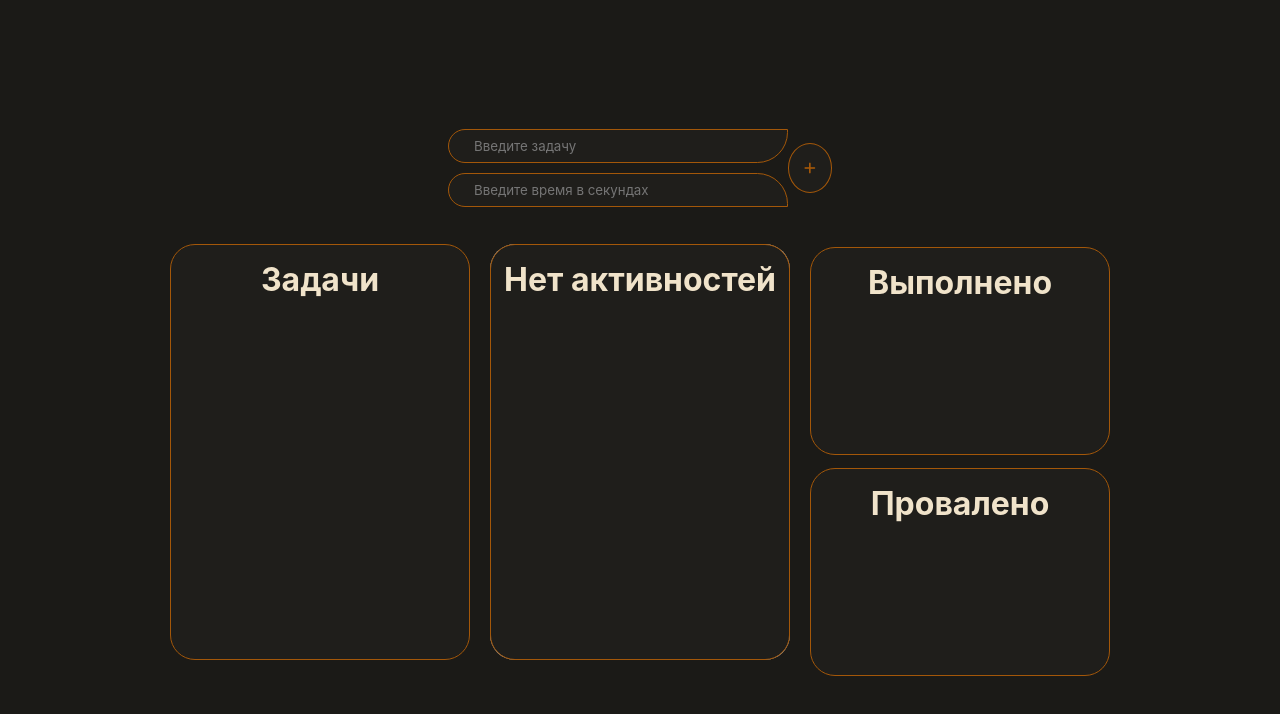
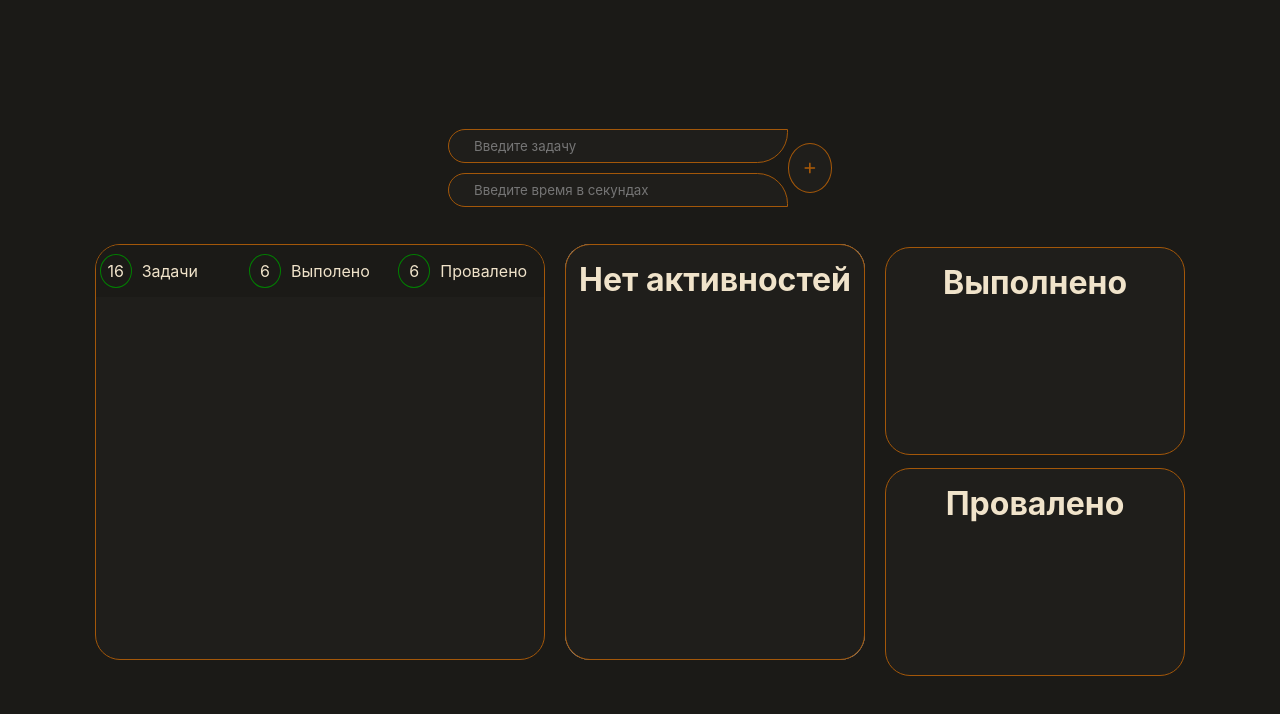
Before and after one commit to Kalachinskii/TimerTask, a React (Vite) app: page / in a window 1280 px wide. Shown: the top 714 px of the page. Built offline with nearby package versions, Linux system fonts and the light colour scheme.

Commit message:
Style: fix-task-list

```diff
--- a/src/components/TaskList/taskList.module.css
+++ b/src/components/TaskList/taskList.module.css
@@ -1,5 +1,5 @@
 .task-list {
-    min-width: 300px;
+    width: 450px;
     height: 416px;
     color: #f0e3ca;
     border: 1px solid #a35709;
@@ -7,25 +7,8 @@
     margin-top: 1%;
     background: #1f1e1b;
     overflow: hidden;
-    /* padding: 5% 0 !important; */
-    /* margin: 5% 0 !important; */
-}
-
-h5 span {
-    padding-right: 10px;
-}
-
-h5 {
-    color: #757575;
-    font-weight: 400;
-}
-
-.task-time {
     display: flex;
     flex-direction: column;
-    justify-content: center;
-    padding-left: 5px;
-    min-height: 50px;
 }
 
 .tasks {
@@ -47,7 +30,6 @@ h5 {
     justify-content: space-between;
     border-top: 1px solid #a35709;
     border-bottom: 1px solid #a35709;
-    min-height: 45px;
 }
 
 .task:hover {
@@ -59,10 +41,20 @@ h5 {
     border-bottom: none;
 }
 
+.task-time {
+    display: flex;
+    flex-direction: column;
+    justify-content: center;
+    height: 100%;
+    width: 325px;
+    padding: 10px 0 10px 5px;
+}
+
 .task-btn {
     display: flex;
-    width: 50px;
-    justify-content: space-between;
+    width: 75px;
+    /* border: 1px solid green; */
+    justify-content: space-around;
 }
 
 .task-btn i:last-child {
@@ -78,3 +70,59 @@ h5 {
     color: red;
     cursor: pointer;
 }
+
+.task-list h3 {
+    /* border: 1px solid red; */
+    word-wrap: break-word;
+    line-height: 20px;
+    width: 85%;
+    overflow: hidden;
+}
+
+h5 span {
+    padding-right: 10px;
+}
+
+h5 {
+    color: #757575;
+    font-weight: 400;
+}
+
+/* btn */
+.btn-list {
+    display: flex;
+    justify-content: center;
+    width: 100%;
+    align-items: center;
+    background: #1B1A17;
+    height: 15%;
+}
+
+.btn-box {
+    height: 100%;
+    width: 100%;
+    display: flex;
+    justify-content: center;
+    align-items: center;
+    cursor: pointer;
+}
+
+.btn-box:hover {
+    box-shadow: 1px 1px 3px rgba(163, 87, 9, 0.5),
+    inset 0px 0px 8px rgba(163, 87, 9, 0.8);
+}
+
+.btn-box p {
+    width: 100px;
+    margin-left: 10px;
+}
+
+.quantity {
+    width: 32px;
+    height: 65%;
+    border: 1px solid green;
+    display: flex;
+    justify-content: center;
+    align-items: center;
+    border-radius: 50%;
+}
--- a/src/components/TaskList/ui/TaskList.jsx
+++ b/src/components/TaskList/ui/TaskList.jsx
@@ -3,7 +3,26 @@ import styles from '../taskList.module.css';
 export function TaskList({tasks, deleteTask, activeTask}) {
     return (
         <div className={styles['task-list']}>
-            <h1>Задачи</h1>
+            <div className={styles['btn-list']}>
+                <div className={styles['btn-task', 'btn-box']}>
+                    <div className={styles['quantity']}>
+                        <span>16</span>
+                    </div>
+                    <p>Задачи</p>
+                </div>
+                <div className={styles['btn-success', 'btn-box']}>
+                    <div className={styles['quantity']}>
+                        <span>6</span>
+                    </div>
+                    <p>Выполено</p>
+                </div>
+                <div className={styles['btn-failed', 'btn-box']}>
+                    <div className={styles['quantity']}>
+                        <span>6</span>
+                    </div>
+                    <p>Провалено</p>
+                </div>
+            </div>
 
             <div className={styles['tasks']}>
                 {tasks.map(el => !el.failed && !el.completed && (
```
